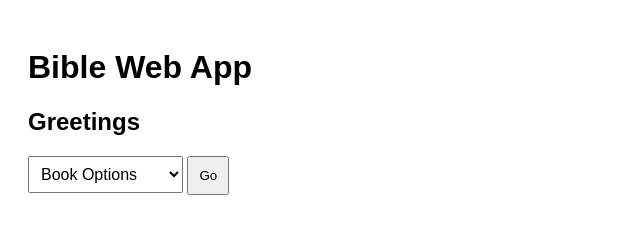
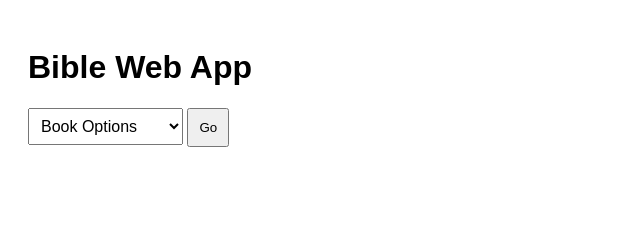
Before and after one commit to NickLonguski/webBibleApp, a plain HTML site: page index.html in a window 1280 px wide. Shown: the whole page, without its empty margins (0-640 px from the left). Drawn offline with Linux system fonts and the light colour scheme.

Commit message:
Update index.html

```diff
--- a/index.html
+++ b/index.html
@@ -7,7 +7,6 @@
 <body>
     <div id="screen1">
         <h1>Bible Web App</h1>
-        <h2>Greetings</h2>
         <select id="bibleDropdown">
             <option value="">Book Options</option>
             <option value="Genesis">Genesis</option>
```
